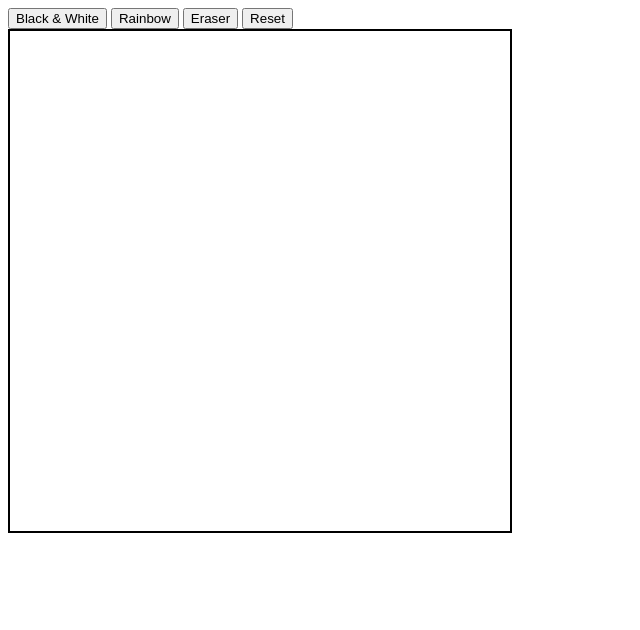
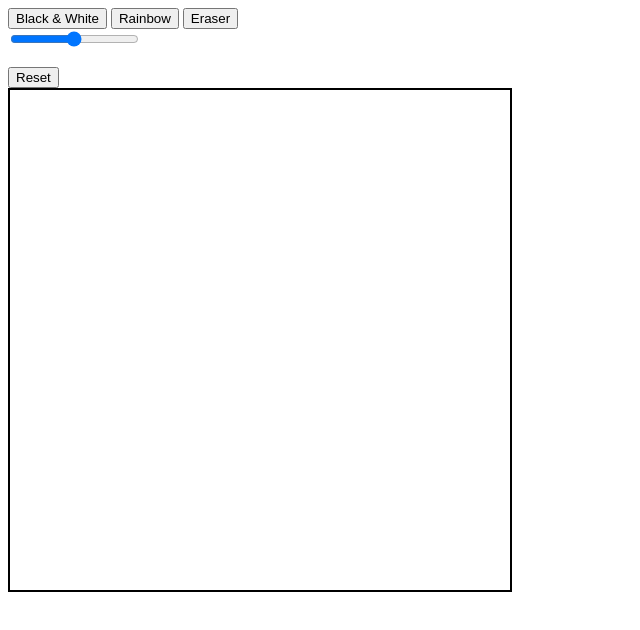
Before and after one commit to cjfaquino/sketchbook, a plain HTML site: page index.html in a window 1280 px wide. Shown: the whole page, without its empty margins (0-640 px from the left). Drawn offline with Linux system fonts and the light colour scheme.

Commit message:
add slider

```diff
--- a/index.html
+++ b/index.html
@@ -11,6 +11,10 @@
   <button id="bow">Black & White</button>
   <button id="rainbow">Rainbow</button>
   <button id="eraser">Eraser</button>
+  <div class="sliderContainer">
+    <input type="range" name="canvasSize" id="canvasSize" min="1" max="64" value="32">
+    <p id="sliderValue"></p>
+  </div>
   <button id="reset">Reset</button>
   <div class="container"></div>
   <script src="./scripts.js"></script>
```
